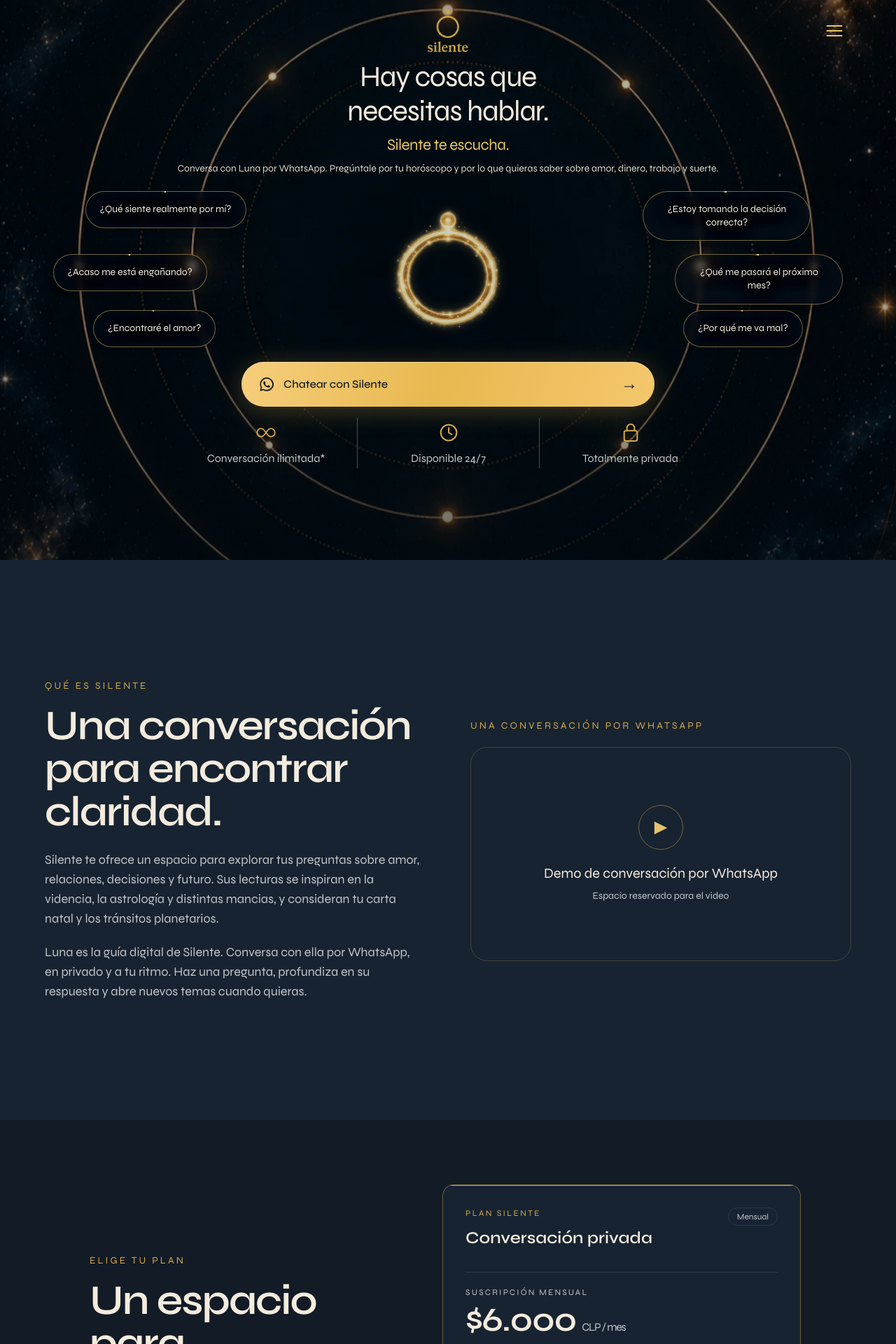
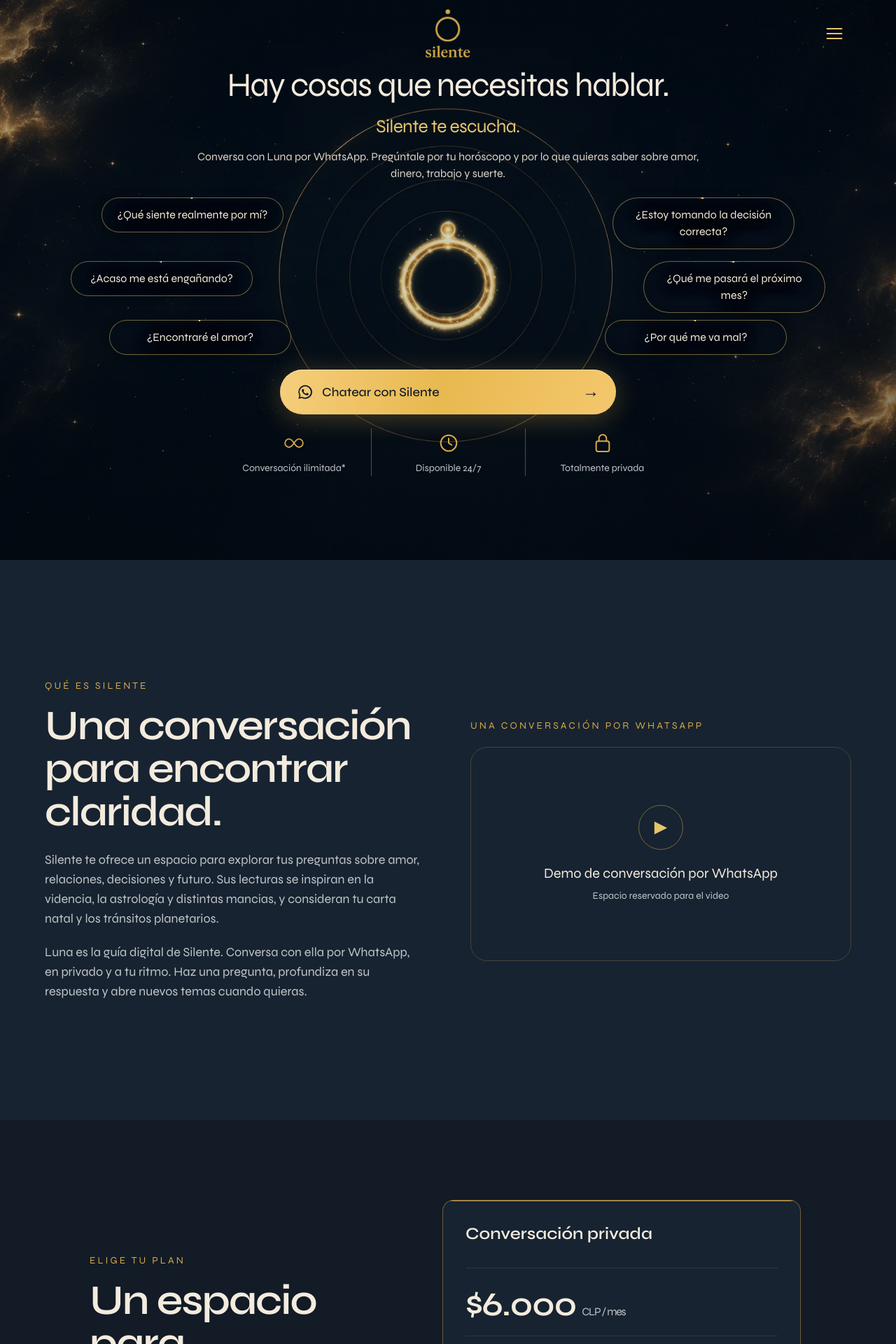
Before and after one commit to ElCopyPaste/silente-web, a Next.js app: page / in a window 1280 px wide. Shown: the top 1920 px of the page at 70% size. Built offline with nearby package versions, Linux system fonts and the light colour scheme.

Commit message:
Fit mobile sections and compose desktop hero with a landscape background

```diff
--- a/app/globals.css
+++ b/app/globals.css
@@ -30,6 +30,39 @@ html:has(.silente-home){scroll-snap-type:y proximity}
 }
 .silente-home > section:not(.silente-hero) > div{width:100%}
 .silente-home > footer{scroll-snap-align:end}
+
+/* Each mobile section keeps its heading, content and action together. */
+@media (max-width:767px){
+  .silente-home > section:not(.silente-hero){padding:24px 20px}
+  .silente-home > section:not(.silente-hero) h2{font-size:28px;line-height:1.12;letter-spacing:-.025em;margin-top:10px;text-wrap:balance}
+  .silente-home > section:not(.silente-hero) > div{gap:20px}
+  .silente-home > section:not(.silente-hero) h2 ~ p{margin-top:12px;font-size:16px;line-height:24px}
+  .silente-home > section:not(.silente-hero) > div > div > p:first-child{font-size:11px;line-height:18px;letter-spacing:.16em}
+  #como-funciona > div > div:last-child > p{margin-bottom:12px;font-size:11px;line-height:18px}
+  #como-funciona [role="img"]{border-radius:16px;padding:16px}
+  #como-funciona [role="img"] span{width:44px;height:44px}
+  #como-funciona [role="img"] p{margin-top:8px}
+  #elige-tu-plan .plan-card{padding:16px}
+  #elige-tu-plan .plan-card-header{gap:8px}
+  #elige-tu-plan .plan-card h3{font-size:21px;line-height:26px}
+  #elige-tu-plan .plan-price{margin-top:16px;padding-block:12px}
+  #elige-tu-plan .plan-price > p{margin-top:0;font-size:36px;line-height:42px}
+  #elige-tu-plan .plan-price > p > span{font-size:14px}
+  #elige-tu-plan .plan-card ul{margin-top:16px}
+  #elige-tu-plan .plan-card li{line-height:24px}
+  #elige-tu-plan .plan-card li + li{margin-top:8px}
+  #elige-tu-plan .plan-card > a{margin-top:16px;min-height:48px;padding-block:12px}
+  #elige-tu-plan .plan-card > p{margin-top:12px}
+  #preguntas-frecuentes > div{gap:24px}
+  #preguntas-frecuentes details{padding-block:12px}
+  #preguntas-frecuentes summary{font-size:16px;line-height:24px}
+  #testimonios > div > div:nth-child(2){margin-top:24px}
+  #testimonios .testimonial-slide{min-height:310px;gap:12px;padding:20px}
+  #testimonios blockquote{font-size:17px;line-height:26px}
+  #testimonios .testimonial-slide p{margin-top:16px}
+  #testimonios article + div{margin-top:16px;gap:8px}
+}
+
 .silente-hero{padding-block:max(12px,env(safe-area-inset-top)) 24px;padding-inline:max(16px,env(safe-area-inset-left)) max(16px,env(safe-area-inset-right))}
 .silente-hero .hero-content{margin-top:12px;width:100%}
 .silente-hero .hero-intro{font-size:14px;line-height:20px;margin-top:8px}
@@ -64,16 +97,20 @@ html:has(.silente-home){scroll-snap-type:y proximity}
 }
 
 @media (min-width:1024px){
-  .silente-hero header > div:first-child{height:64px}
-  .silente-hero header img{height:64px}
-  .silente-hero h1{font-size:clamp(2.25rem,5.2svh,3.5rem);letter-spacing:-.03em}
-  .silente-hero .hero-content > p:first-of-type{font-size:clamp(1.25rem,2.8svh,2rem);margin-top:8px}
-  .silente-hero .hero-intro{max-width:940px}
-  .silente-hero .hero-orbit{display:block;max-width:1152px;height:clamp(240px,calc(100svh - 534px),420px);margin-block:0}
+  .silente-hero header > div:first-child{height:clamp(64px,9svh,88px)}
+  .silente-hero header img{height:clamp(64px,9svh,88px)}
+  .silente-hero h1{font-size:clamp(40px,6svh,64px);line-height:1.1;letter-spacing:-.03em}
+  .silente-hero h1 > span{display:inline;margin-top:0}
+  .silente-hero .hero-content > p:first-of-type{font-size:clamp(24px,3.3svh,32px);margin-top:12px}
+  .silente-hero .hero-intro{max-width:760px;font-size:16px;line-height:24px;margin-top:12px}
+  .silente-hero .hero-orbit{display:block;max-width:1100px;height:clamp(240px,calc(60svh - 212px),400px);margin-block:0}
   .silente-hero .hero-symbol-anchor{position:absolute;left:50%;top:50%;translate:-50% -50%;padding:0}
-  .silente-hero .silente-symbol{width:clamp(160px,25svh,260px);animation:silente-breathe 8s ease-in-out infinite}
-  .silente-hero .hero-background{animation:silente-background-drift 48s ease-in-out infinite}
-  .silente-hero .hero-cta{margin-top:0}
+  .silente-hero .silente-symbol{width:clamp(180px,24svh,240px);animation:silente-breathe 8s ease-in-out infinite}
+  .silente-hero .question-capsule{width:260px;max-width:260px;font-size:16px;line-height:24px;padding:12px 18px}
+  .silente-hero .hero-background{inset:0;transform:none}
+  .silente-hero .hero-cta{margin-top:0;max-width:480px;min-height:56px;font-size:18px}
+  .silente-hero .hero-content > ul{max-width:660px;margin-top:20px}
+  .silente-hero .hero-content > ul > li{min-height:68px;font-size:14px}
 }
 @keyframes silente-background-drift{
   0%,100%{transform:scale(1.02) translate(0,0)}
--- a/components/Hero.tsx
+++ b/components/Hero.tsx
@@ -55,10 +55,10 @@ export function Hero() {
 
   return (
     <section className="silente-hero silente-stars relative isolate min-h-[100svh] overflow-hidden bg-[#07111d] px-4 pb-10 pt-3 md:px-8 md:pb-14 md:pt-5">
-      <div
-        aria-hidden="true"
+      <picture
         className="hero-background absolute inset-[-2%] z-0"
       >
+        <source media="(min-width: 1024px)" srcSet={`${process.env.NEXT_PUBLIC_BASE_PATH ?? ""}/fondo-desktop.webp`} />
         <Image
           src={`${process.env.NEXT_PUBLIC_BASE_PATH ?? ""}/fondo-centrado.webp`}
           alt=""
@@ -68,12 +68,12 @@ export function Hero() {
           sizes="100vw"
           className="pointer-events-none object-cover object-center"
         />
-      </div>
+      </picture>
       <Header />
 
       <div className="hero-content relative z-10 mx-auto mt-6 max-w-6xl text-center md:mt-7">
         <h1 className="w-full text-center text-[clamp(1.75rem,8.4vw,2.5rem)] font-normal leading-[1.08] md:text-[clamp(2.75rem,5vw,4.5rem)] tracking-[-.035em] text-[var(--silente-ivory)]">
-          <span className="block whitespace-nowrap">Hay cosas que</span>
+          <span className="block whitespace-nowrap">Hay cosas que</span>{" "}
           <span className="mt-1 block whitespace-nowrap">
             necesitas{" "}
             <span className="relative inline-block align-baseline">
--- a/components/Pricing.tsx
+++ b/components/Pricing.tsx
@@ -39,20 +39,15 @@ export function Pricing() {
         </div>
 
         <div className="mx-auto w-full max-w-lg">
-          <article className="relative overflow-hidden rounded-2xl border border-[rgba(213,170,75,.45)] bg-[var(--silente-secondary)] p-5 md:p-8">
+          <article className="plan-card relative overflow-hidden rounded-2xl border border-[rgba(213,170,75,.45)] bg-[var(--silente-secondary)] p-5 md:p-8">
             <div className="absolute inset-x-0 top-0 h-px bg-[var(--silente-gold)]" />
-            <div className="flex flex-wrap items-start justify-between gap-3">
+            <div className="plan-card-header flex flex-wrap items-start justify-between gap-3">
               <div className="min-w-0 flex-1">
-                <p className="text-xs uppercase tracking-[.2em] text-[var(--silente-gold)]">Plan Silente</p>
-                <h3 className="mt-3 text-2xl font-semibold text-[var(--silente-ivory)]">Conversación privada</h3>
+                <h3 className="text-2xl font-semibold text-[var(--silente-ivory)]">Conversación privada</h3>
               </div>
-              <span className="rounded-full border border-[var(--silente-border)] px-3 py-1 text-xs text-[var(--silente-muted)]">
-                Mensual
-              </span>
             </div>
 
-            <div className="mt-6 border-y border-[var(--silente-border)] py-5 md:mt-8">
-              <p className="text-xs uppercase tracking-[.18em] text-[var(--silente-muted)]">Suscripción mensual</p>
+            <div className="plan-price mt-6 border-y border-[var(--silente-border)] py-5 md:mt-8">
               <p className="mt-2 flex flex-wrap items-baseline gap-x-2 gap-y-1 text-4xl font-semibold tracking-tight text-[var(--silente-ivory)] md:text-5xl">
                 $6.000 <span className="whitespace-nowrap text-base font-normal text-[var(--silente-muted)]">CLP / mes</span>
               </p>
```
Also changed, not shown: public/fondo-desktop.webp (added), 1 other file (tests, documents, lock files or other folders).
